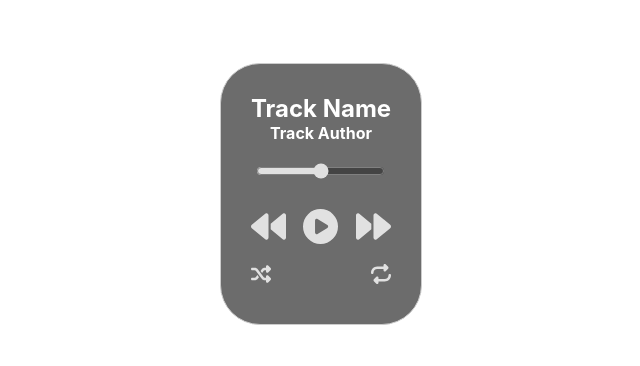
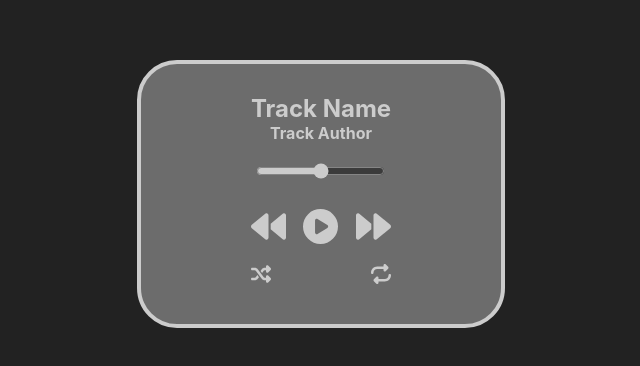
Before and after one commit to yujiqo/audio-webplayer, a React (Create React App) app: page / in a window 1280 px wide. Shown: the part 206-572 px from the top of the page, without its empty margins (379-1019 px from the left). Built offline with nearby package versions, Linux system fonts and the light colour scheme.

Commit message:
#2: Добавил стили для фона и изменил краточку с плеером

```diff
--- a/src/components/Player/AudioPlayer.css
+++ b/src/components/Player/AudioPlayer.css
@@ -6,14 +6,17 @@ h2, h4 {
 .icon {
     width: 20px;
     height: 20px;
-    opacity: 0.8;
-    transition: all 0.5s ease 0s;
+    transition: transform 0.5s ease 0s, color 0.5s ease 0s;
 }
 
 
 .audio-player {
-    color: #fff;
-    border: 1px solid #ccc;
+    display: flex;
+    flex-direction: column;
+    align-items: center;
+    width: 300px;
+    color: #ccc;
+    border: 4px solid #ccc;
     border-radius: 40px;
     background-color: #6C6C6C;
     text-align: center;
@@ -35,10 +38,9 @@ h2, h4 {
 
 
 .track-duration {
-    accent-color: #fff;
-    opacity: 0.8;
+    accent-color: #ccc;
     margin: 20px 0;
-    transition: all 0.5s ease 0s;
+    transition: transform 0.5s ease 0s, accent-color 0.5s ease 0s;
 }
 
 
@@ -49,6 +51,7 @@ h2, h4 {
 
 .icon:hover, .track-duration:hover {
     cursor: pointer;
-    opacity: 1;
+    accent-color: #fff;
+    color: #fff;
     transform: scale(115%) translateY(-5%);
 }
--- a/src/components/Player/AudioPlayer.jsx
+++ b/src/components/Player/AudioPlayer.jsx
@@ -62,6 +62,7 @@ const AudioPlayer = () => {
 
     return (
         <div className="audio-player">
+            <div className="player">
                 <audio
                     ref={audioTagRef}
                     src={audioPlayerState.track.path}
@@ -85,6 +86,7 @@ const AudioPlayer = () => {
                     </div>
                 </div>
             </div>
+        </div>
     );
 };
 
--- a/src/index.css
+++ b/src/index.css
@@ -1,4 +1,5 @@
 body {
+  background-color: #222222;
   margin: 0;
   font-family: -apple-system, BlinkMacSystemFont, 'Segoe UI', 'Roboto', 'Oxygen',
     'Ubuntu', 'Cantarell', 'Fira Sans', 'Droid Sans', 'Helvetica Neue',
```
Lines whose indentation alone changed are shown as unchanged.
